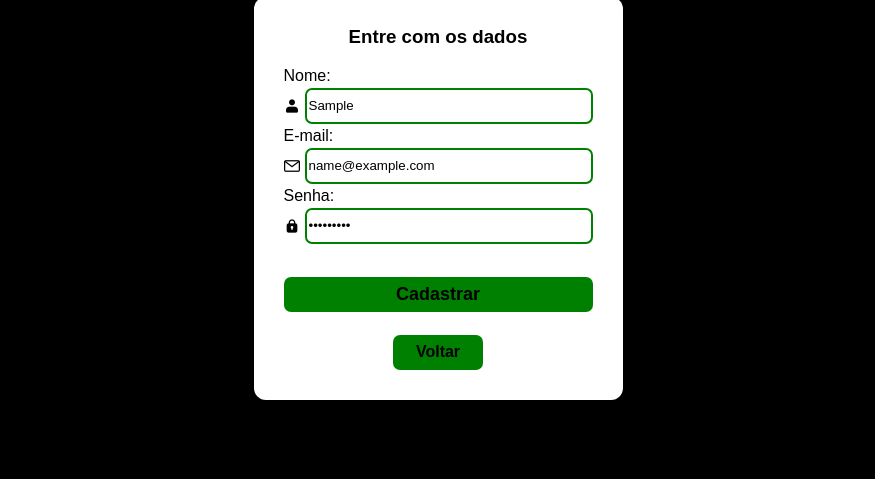
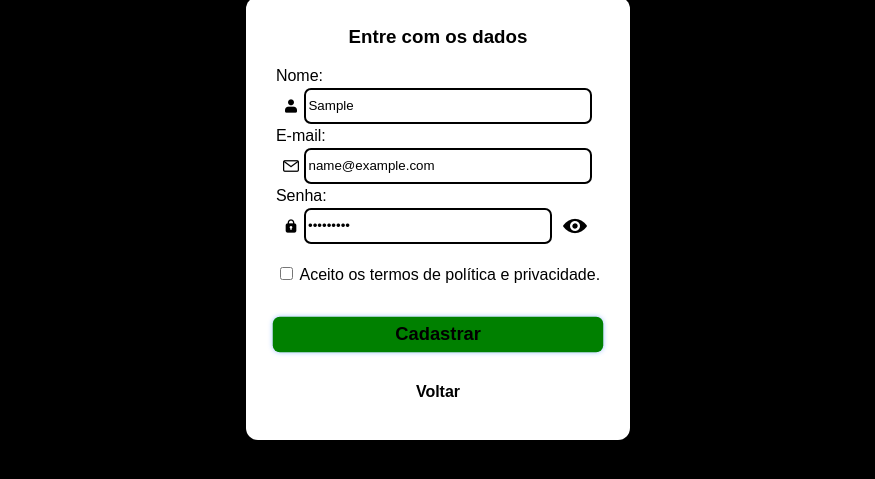
Before and after one commit to PedroNunes-Dev67/Mente-Financeira, a plain HTML site: page frontend/pages/cadastro.html in a window 1280 px wide. Both pictures are taken after typing "Sample", "name@example.com", "Sample123" into the empty fields and a click on the input "Cadastrar". Shown: the part 289-768 px from the top of the page, without its empty margins (202-1077 px from the left). Drawn offline with nearby package versions, Linux system fonts and the light colour scheme; no server answers.

Commit message:
Melhorando tela de login

```diff
--- a/frontend/js/cadastro.js
+++ b/frontend/js/cadastro.js
@@ -28,3 +28,23 @@ function voltarALogin(){
 
     window.location.href="../index.html"
 }
+
+const button = document.getElementById('mostrarSenha');
+
+button.addEventListener('click', (e) => {
+
+    const input = document.getElementById('inSenha');
+
+    const olho = document.getElementById('olhoSenha');
+
+    if (input.type === "password"){
+        input.type = "text"
+        olho.src = '../assets/images/hidden.png'
+    }
+    else{
+        input.type = "password"
+        olho.src = '../assets/images/eye.png'
+    }
+
+    input.focus();
+})
--- a/frontend/pages/cadastro.html
+++ b/frontend/pages/cadastro.html
@@ -18,7 +18,7 @@
     cursor: pointer;
     height: 35px;
     border: none;
-    background-color: green;
+    background: transparent;
     font-size: 16px;
     font-weight: bold;
     transition: all 0.3s ease;
@@ -27,7 +27,25 @@
 }
 #voltarALogin:hover{
     transform: scale(1.09);
-    color: white;
+}
+.termos-check{
+    margin-top: 17px;
+}
+#inSenha{
+    min-width: 240px;
+    width: auto;
+}
+#mostrarSenha{
+    background-color: transparent;
+    border: none;
+    display: flex;
+    justify-content: center;
+    align-items: center;
+    cursor: pointer;
+    transition: all 0.3s ease;
+}
+#mostrarSenha:hover{
+    opacity: 0.7;
 }
 @media(max-width:760px){
     body{
@@ -59,6 +77,11 @@
                 <div class="container">
                     <img src="../assets/images/cadeado.png" alt="icone de Senha">
                     <input type="password" required id="inSenha" class="inputs">
+                    <button type="button" id="mostrarSenha"><img src="../assets/images/eye.png" alt="olho" id="olhoSenha"></button>
+                </div>
+                <div class="termos-check">
+                    <input type="checkbox">
+                    <label>Aceito os termos de política e privacidade.</label>
                 </div>
                 <input type="submit" id="inSubmit" value="Cadastrar" class="inputs">
                 <span id="spanResp"></span>
--- a/frontend/styles/style-home.css
+++ b/frontend/styles/style-home.css
@@ -55,8 +55,15 @@ body{
 .inputs{
     height: 30px;
     min-width: 280px;
+    border-radius: 7px;
+    transition: all 0.3s ease;
+    border: solid 2px black;
+}
+.inputs:focus{
+    transform: scale(1.02);
+    box-shadow: 0 0 5px rgba(0, 102, 255, 0.4);
+    outline: none;
     border: solid 2px green;
-    border-radius: 7px;
 }
 
 #logo{
```
Also changed, not shown: frontend/pages/envio-de-email.html (+3 -0 lines), frontend/assets/images/eye.png (added), frontend/assets/images/hidden.png (added).
